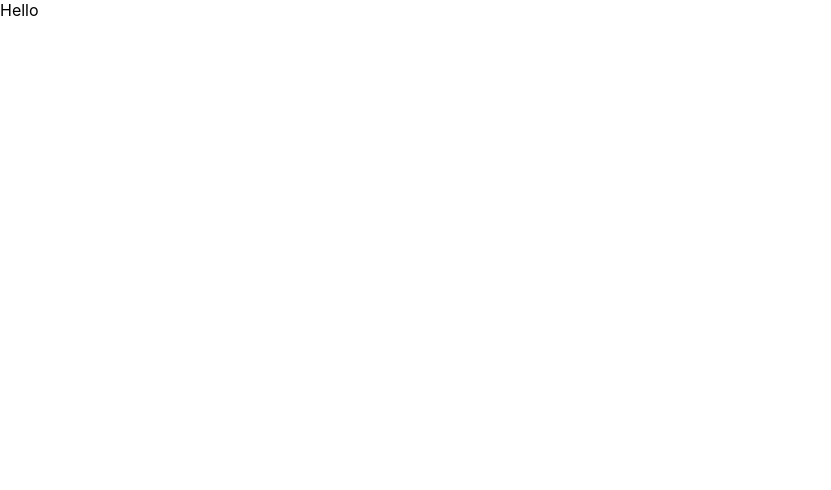
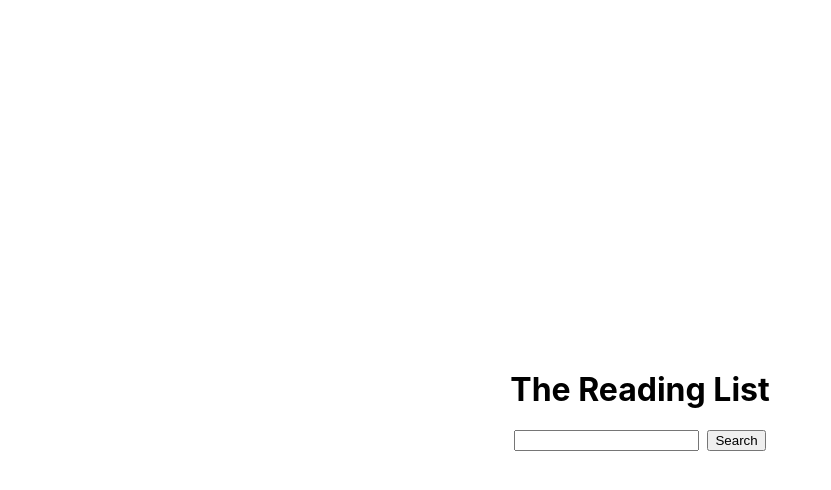
Before and after one commit to iandarland/reading_list, a React (Create React App) app in the folder client/: page / in a window 1280 px wide. Shown: the top 490 px of the page, without its empty margins (0-831 px from the left). Built offline with nearby package versions, Linux system fonts and the light colour scheme.

Commit message:
playing with pages and compontents css

```diff
--- a/client/src/App.js
+++ b/client/src/App.js
@@ -5,6 +5,7 @@ import { BrowserRouter as Router, Routes, Route } from 'react-router-dom'
 import { ApolloClient, InMemoryCache, ApolloProvider, createHttpLink } from '@apollo/client';
 import { setContext } from '@apollo/client/link/context'
 import { Hello } from './pages/Hello'
+import { HomePage } from './pages/HomePage/HomePage';
 
 // Graphql API endpoint created
 const httpLink = createHttpLink({
@@ -34,7 +35,7 @@ function App() {
     <ApolloProvider client = {client}>
       <Router>
         <Routes>
-          <Route path="/" element={<Hello/>}/>
+          <Route path="/" element={<HomePage/>}/>
         </Routes>
       </Router>
     </ApolloProvider>
--- /dev/null
+++ b/client/src/components/NavBar/Navbar.js
@@ -0,0 +1 @@
+import React from "react";
--- /dev/null
+++ b/client/src/pages/HomePage/HomePage.css
@@ -0,0 +1,13 @@
+
+.welcome-search {
+    display: flex;
+    flex-direction: column;
+    align-items:center;
+    justify-content: center;
+    height: 100vh
+}
+
+.welcome-form form{
+    display: flex;
+    justify-content: space-around
+}
--- /dev/null
+++ b/client/src/pages/HomePage/HomePage.js
@@ -0,0 +1,16 @@
+import React from "react";
+import "./HomePage.css";
+
+export const HomePage = () => {
+  return (
+    <div className="welcome-search">
+        <div className="welcome-form">
+            <h1>The Reading List</h1>
+            <form>
+                <input type="text"></input>
+                <button type="submit">Search</button>
+            </form>
+        </div>
+    </div>
+  );
+};
```
